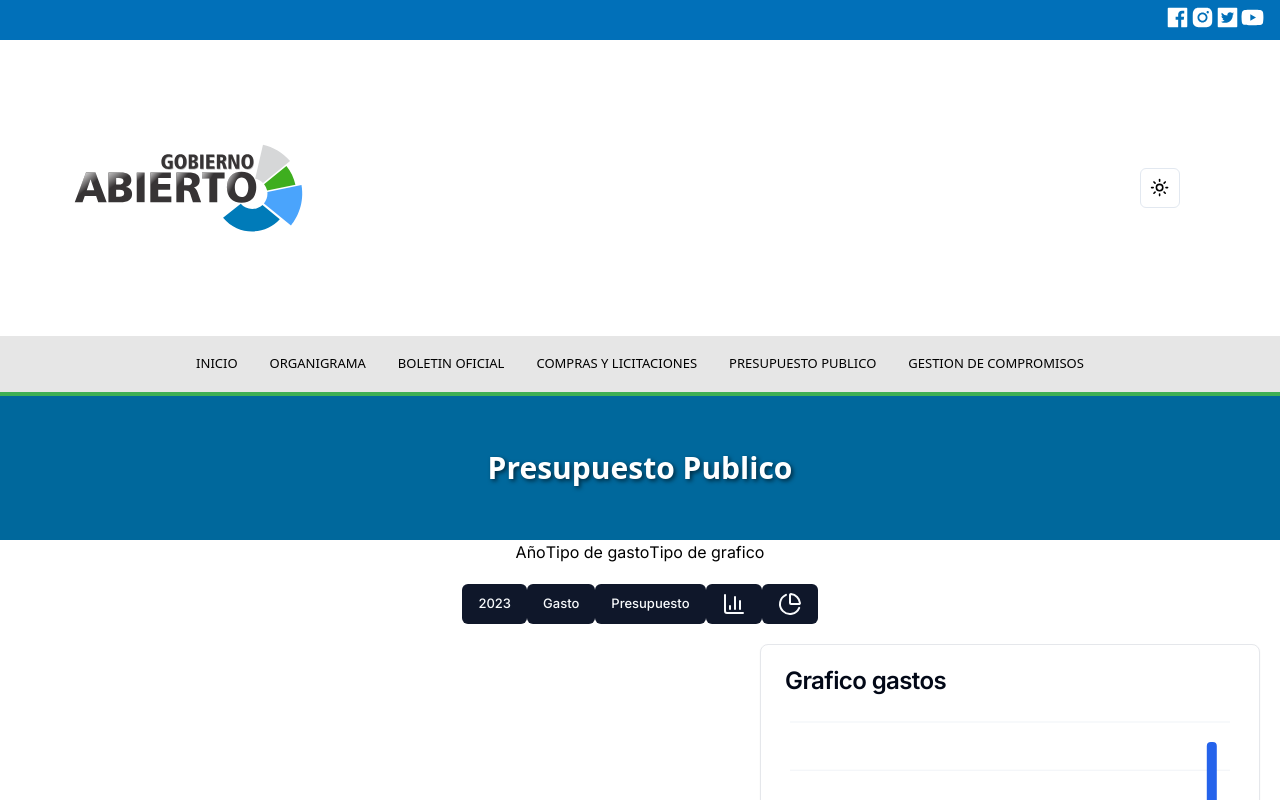
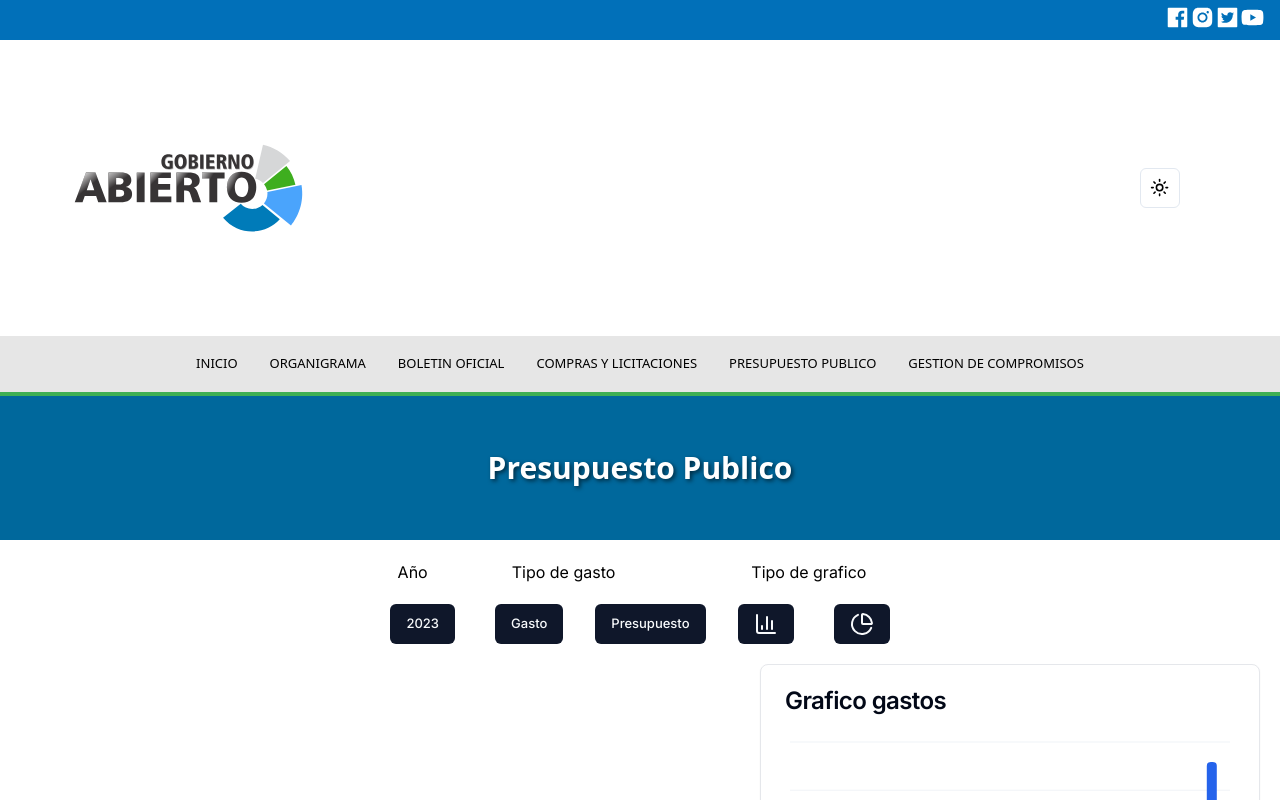
Before and after one commit to manuelcostilla/Gobierno-Abierto, a Next.js app: page /presupuesto-publico in a window 1280 px wide. Shown: the top 800 px of the page. Built offline with nearby package versions, Linux system fonts and the light colour scheme.

Commit message:
Banner fix

```diff
--- a/app/presupuesto-publico/components/Main.jsx
+++ b/app/presupuesto-publico/components/Main.jsx
@@ -1,5 +1,5 @@
 import React from "react"
-import Banner from "../../../components/Banner"
+import { Banner } from '@/components/Banner'
 import { Button } from "@/components/ui/button"
 import { GraficoGastos } from "./Grafico_gastos"
 import { ChartColumn, ChartPie } from "lucide-react"
@@ -17,21 +17,21 @@ const Main_presupuesto = () => {
     <>
       <div>
         <Banner titulo="Presupuesto Publico" />
-        <div className="flex justify-center items-center">
-          <ul className="flex flex-row">
-            <li>Año</li>
-            <li>Tipo de gasto</li>
-            <li>Tipo de grafico</li>
+        <div className="flex justify-center items-center pt-5">
+          <ul className="flex flex-row pr-4">
+            <li className="mr-5 ml-5">Año</li>
+            <li className="mr-10 ml-16">Tipo de gasto</li>
+            <li className="mr-5  ml-24">Tipo de grafico</li>
           </ul>
         </div>
         <div className="flex justify-center items-center p-5">
-          <Button>2023</Button>
-          <Button>Gasto</Button>
-          <Button>Presupuesto</Button>
-          <Button>
+          <Button className="mr-5 ml-5">2023</Button>
+          <Button className="mr-5 ml-5">Gasto</Button>
+          <Button className="mr-3 ml-3">Presupuesto</Button>
+          <Button className="mr-5 ml-5">
             <ChartColumn />
           </Button>
-          <Button>
+          <Button className="mr-5 ml-5">
             <ChartPie />
           </Button>
         </div>
@@ -56,7 +56,7 @@ const Main_presupuesto = () => {
           </Card>
         </div>
         <div className="flex justify-start items-center pb-5 ">
-          <Card >
+          <Card>
             <CardHeader>
               <CardTitle>
                 R.A.F.A.M Situacion Economica Financiera Año 2023
--- a/components/banner.jsx
+++ b/components/banner.jsx
@@ -1,4 +1,4 @@
-export default function Banner ({ titulo }) {
+export function Banner ({ titulo }) {
   return (
     <>
       <div className="flex max-w-screen h-36 bg-blue-title justify-center items-center">
```
